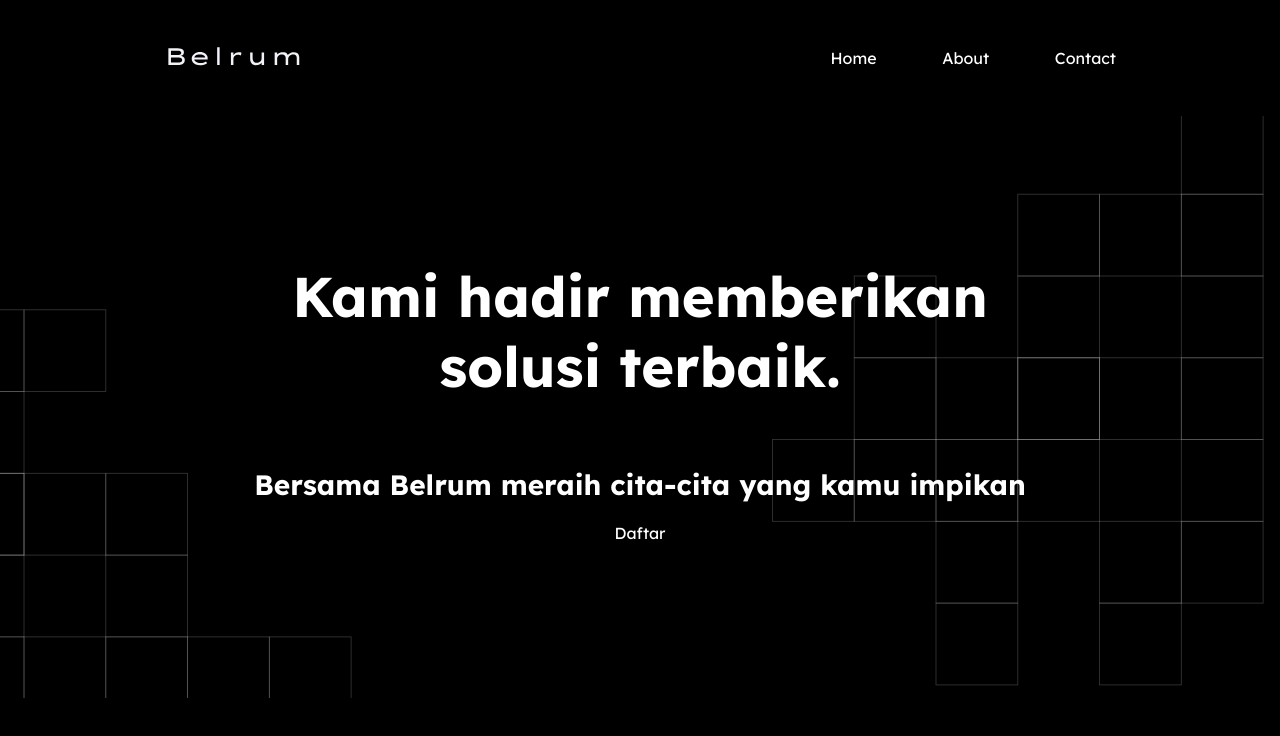
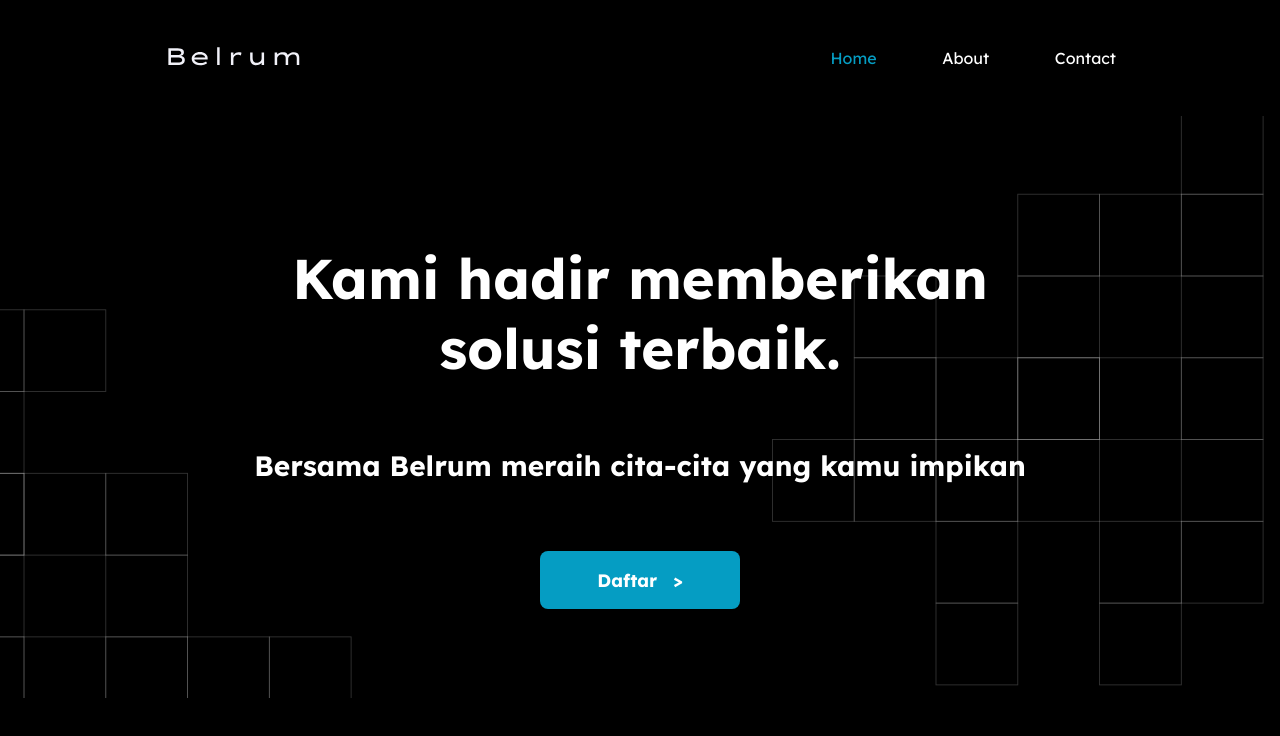
Before and after one commit to Jeremiapane/Tugas_Akhir, a plain HTML site: page index.html in a window 1280 px wide. Drawn offline with Linux system fonts and the light colour scheme; a web font is replaced by a local one.

Commit message:
add style for active state

```diff
--- a/assets/style.css
+++ b/assets/style.css
@@ -37,6 +37,14 @@ nav {
     padding: 0;
     display: flex;
     justify-content: space-between;
+}
+
+.right-nav-col ul li a:hover {
+    color: #059dc3;
+}
+
+.active {
+    color: #059dc3;
 }
 
 ul,
@@ -113,9 +121,7 @@ a {
     justify-content: center;
     align-items: center;
     padding: 0px;
-
     width: 920px;
-    height: 212px;
 }
 
 .bigText h1 {
@@ -127,7 +133,27 @@ a {
 .bigText p {
     font-weight: 700;
     font-size: 28px;
-    line-height: 36px;
-
     text-align: center;
 }
+
+
+.signBtn {
+    display: flex;
+    flex-direction: row;
+    justify-content: center;
+    align-items: center;
+    padding: 8px 24px;
+    gap: 16px;
+
+    width: 152px;
+    height: 42px;
+
+    background: #059dc3;
+    border-radius: 8px;
+}
+
+.signBtn p {
+    font-size: 18px;
+    font-style: bold;
+    font-weight: 700;
+}
--- a/index.html
+++ b/index.html
@@ -21,7 +21,7 @@
             <div class="right-nav-col">
                 <ul>
                     <li>
-                        <a href="#">Home</a>
+                        <a href="#" class="active">Home</a>
                     </li>
                     <li>
                         <a href="#">About</a>
@@ -41,7 +41,8 @@
                 <p>Bersama Belrum meraih cita-cita yang kamu impikan</p>
             </div>
             <div class="signBtn">
-                Daftar
+                <p>Daftar</p>
+                <p>></p>
             </div>
 
 
```
